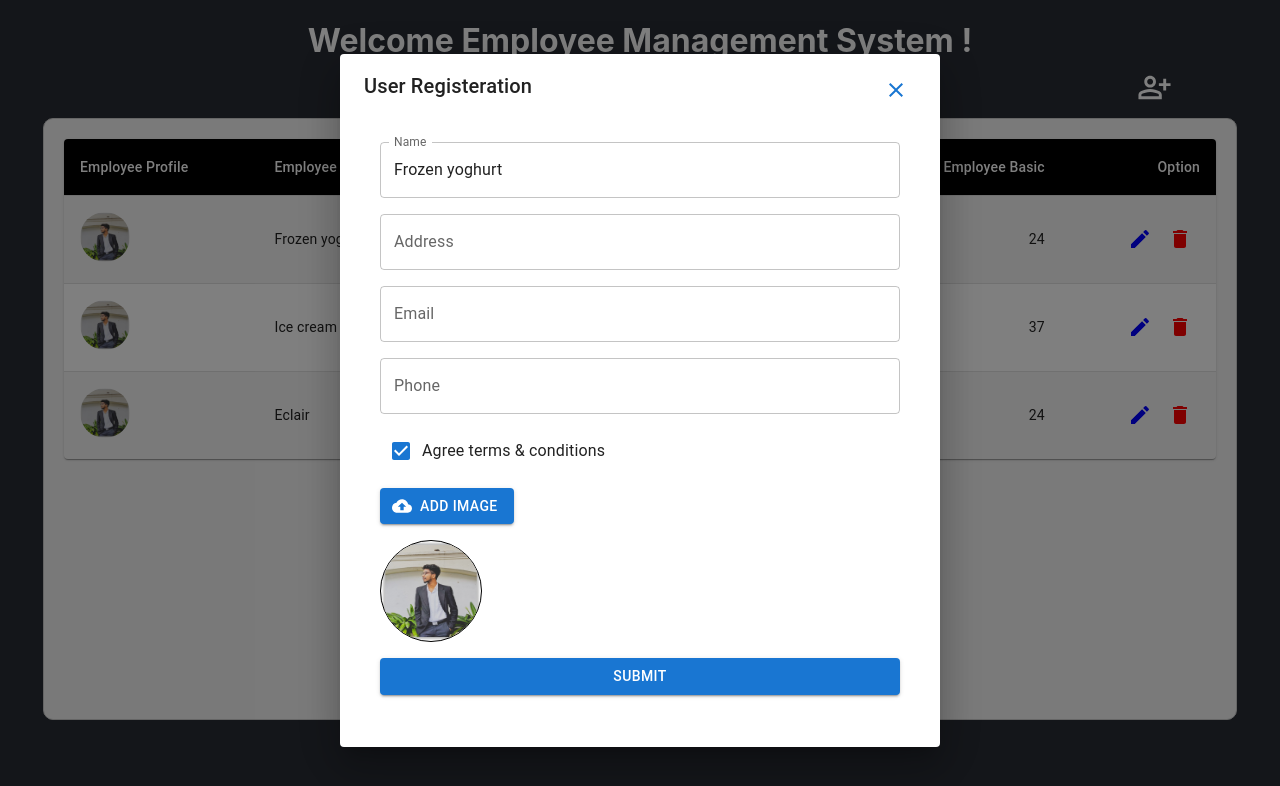
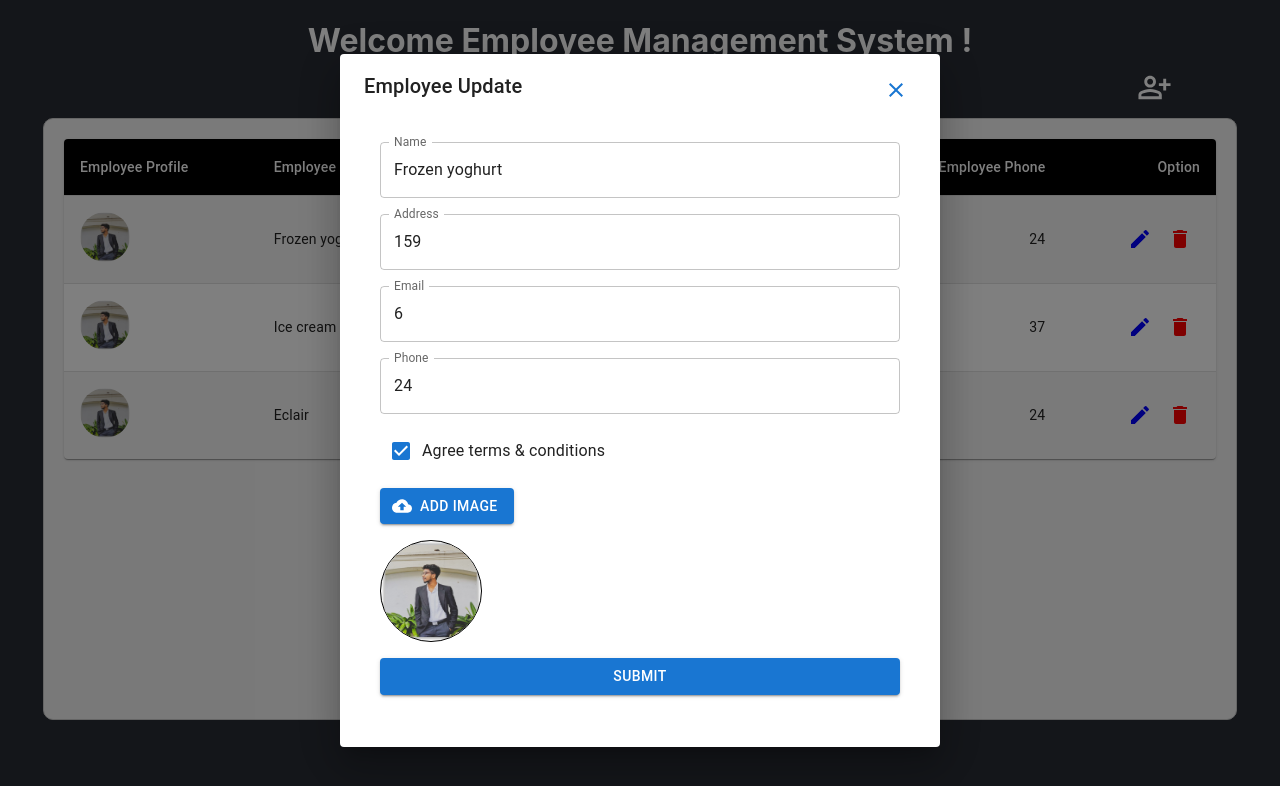
Before and after one commit to savindaJ/Lern-SprinBoot-With-React, a React (Create React App) app in the folder frontend/: page /employee in a window 1280 px wide. Both pictures are taken after a click on the button 1140 px from the left and 239 px from the top of the page. Shown: the top 786 px of the page. Built offline with nearby package versions, Linux system fonts and the light colour scheme.

Commit message:
add save function

```diff
--- a/frontend/src/EmployeeTable.js
+++ b/frontend/src/EmployeeTable.js
@@ -57,6 +57,14 @@ export default function EmployeeTable() {
         openchange(false);
     }
 
+    const [save,saveChange]=React.useState(false);
+    const savePopUp=()=>{
+        saveChange(true);
+    }
+    const close=()=>{
+        saveChange(false);
+    }
+
     const VisuallyHiddenInput = styled('input')({
       clip: 'rect(0 0 0 0)',
       clipPath: 'inset(50%)',
@@ -71,7 +79,10 @@ export default function EmployeeTable() {
 
     const [image, setImage] = React.useState(null);
 
-    const [id,setId]=React.useState(0);
+    const [id,setId]=React.useState('');
+    const [name,setName]=React.useState('');
+    const [address,setAddress]=React.useState('');
+    const [email,setEmail]=React.useState('');
 
     const onImageChange = (event) => {
       if (event.target.files && event.target.files[0]) {
@@ -87,11 +98,18 @@ export default function EmployeeTable() {
       }
      }
 
+     function saveEmployee(){
+        console.log('id',id,'name',name,'address',address,'email',email);
+      }
+
   return (
 
     <div>
     <div className='btn-section'>
-            <IconButton aria-label="delete" onClick={functionopenpopup} >
+            <IconButton aria-label="delete" onClick={()=>{
+                savePopUp();
+                setImage(null);
+            }} >
                 <PersonAddAltOutlinedIcon  fontSize='large' className='btn'/>
             </IconButton>
     </div>
@@ -101,10 +119,10 @@ export default function EmployeeTable() {
         <TableHead className='head'>
           <TableRow >
           <StyledTableCell>Employee Profile</StyledTableCell>
-            <StyledTableCell>Employee ID</StyledTableCell>
-            <StyledTableCell align="right">Employee Name</StyledTableCell>
+            <StyledTableCell>Employee Name</StyledTableCell>
             <StyledTableCell align="right">Employee Address</StyledTableCell>
-            <StyledTableCell align="right">Employee Basic</StyledTableCell>
+            <StyledTableCell align="right">Employee Email</StyledTableCell>
+            <StyledTableCell align="right">Employee Phone</StyledTableCell>
             <StyledTableCell align="right">Option</StyledTableCell>
           </TableRow>
         </TableHead>
@@ -120,6 +138,9 @@ export default function EmployeeTable() {
               <IconButton aria-label="delete" onClick={()=>{
                 functionopenpopup();
                 setId(row.name);
+                setAddress(row.calories);
+                setEmail(row.fat);
+                setName(row.carbs);
                 setImage(`http://localhost:3000/uploads/employee.png`);
               }}>
                     <EditIcon sx={{color:'blue'}}/>
@@ -139,14 +160,14 @@ export default function EmployeeTable() {
     <Dialog
             // fullScreen
             open={open} onClose={closepopup} fullWidth maxWidth="sm">
-                <DialogTitle>User Registeration  <IconButton onClick={closepopup} style={{float:'right'}}><CloseIcon color="primary"></CloseIcon></IconButton>  </DialogTitle>
+                <DialogTitle>Employee Update  <IconButton onClick={closepopup} style={{float:'right'}}><CloseIcon color="primary"></CloseIcon></IconButton>  </DialogTitle>
                 <DialogContent>
                     {/* <DialogContentText>Do you want remove this user?</DialogContentText> */}
                     <Stack spacing={2} margin={2}>
                       <TextField variant="outlined" value={id} label="Name" onChange={e => setId(e.target.value)}></TextField>
-                      <TextField variant="outlined" label="Address"></TextField>
-                      <TextField variant="outlined" label="Email"></TextField>
-                      <TextField variant="outlined" label="Phone"></TextField>
+                      <TextField variant="outlined" value={address} label="Address"></TextField>
+                      <TextField variant="outlined" label="Email" value={email}></TextField>
+                      <TextField variant="outlined" label="Phone" value={name}></TextField>
                       <FormControlLabel control={<Checkbox defaultChecked color="primary"></Checkbox>} label="Agree terms & conditions"></FormControlLabel>
 
                       <Grid item xs={12} margin={'auto'}>
@@ -168,6 +189,47 @@ export default function EmployeeTable() {
 
 
             </Dialog>
+
+
+            <Dialog
+            // fullScreen
+            open={save} onClose={close} fullWidth maxWidth="sm">
+                <DialogTitle>Employee Registeration  <IconButton onClick={close} style={{float:'right'}}><CloseIcon color="primary"></CloseIcon></IconButton>  </DialogTitle>
+                <DialogContent>
+                    {/* <DialogContentText>Do you want remove this user?</DialogContentText> */}
+                    <Stack spacing={2} margin={2}>
+                      <TextField variant="outlined" label="Name" onChange={e => setId(e.target.value)}></TextField>
+                      <TextField variant="outlined" label="Address" onChange={e => setAddress(e.target.value)}></TextField>
+                      <TextField variant="outlined" label="Email" onChange={e => setEmail(e.target.value)}></TextField>
+                      <TextField variant="outlined" label="Phone" onChange={e => setName(e.target.value)}></TextField>
+                      <FormControlLabel control={<Checkbox defaultChecked color="primary"></Checkbox>} label="Agree terms & conditions"></FormControlLabel>
+
+                      <Grid item xs={12} margin={'auto'}>
+                      <Button component="label" variant="contained" startIcon={<CloudUploadIcon />}>
+                      Add Image
+                      <VisuallyHiddenInput type="file" accept="image/*" onChange={onImageChange}/>
+                      </Button>
+                      </Grid>
+
+                      <img className='image' alt="" src={image}/>
+                      <Button color="primary" variant="contained" onClick={()=>{
+                        saveEmployee();
+                        close();
+                        setId('');
+                        setAddress('');
+                        setEmail('');
+                        setName('');
+                      }}>Submit</Button>
+                    </Stack>
+
+                      </DialogContent>
+                      <DialogActions>
+                      {/* <Button color="success" variant="contained">Yes</Button>
+                          <Button onClick={closepopup} color="error" variant="contained">Close</Button> */}
+                      </DialogActions>
+
+
+            </Dialog>
     </div>
     </div>
   );
```
